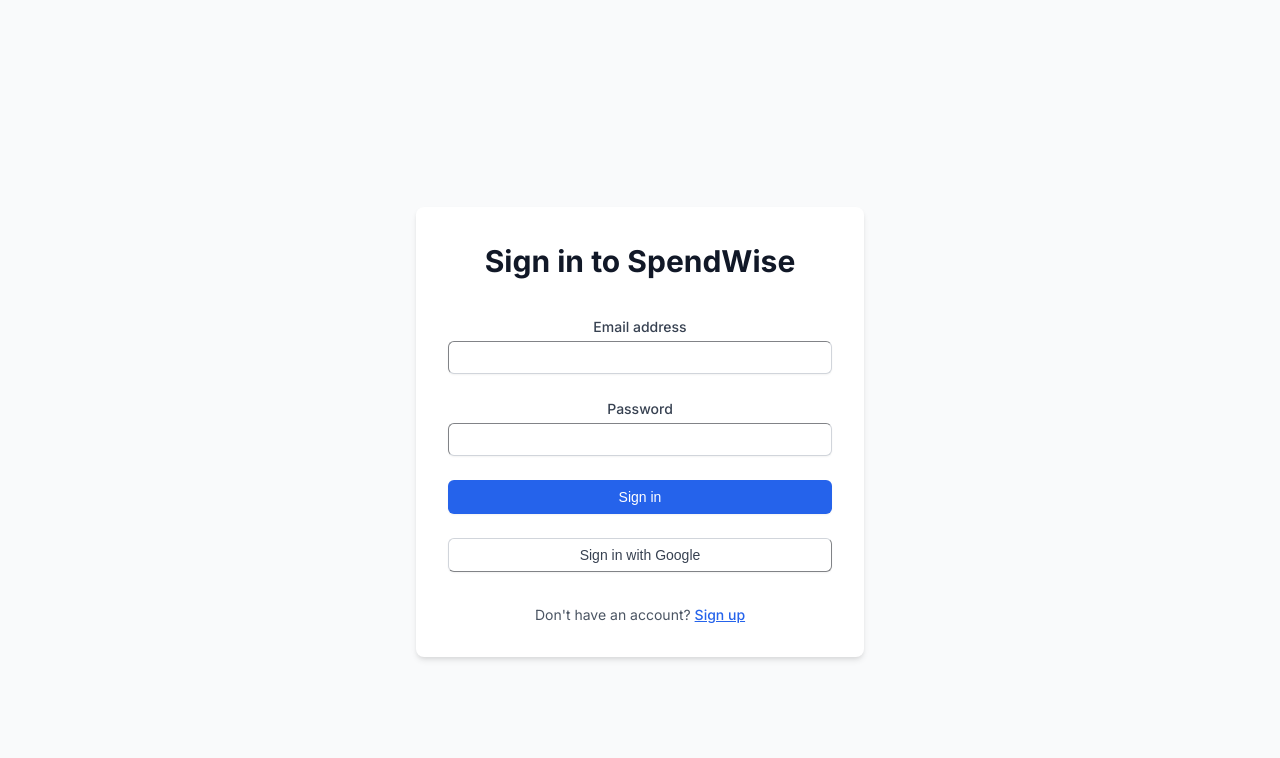
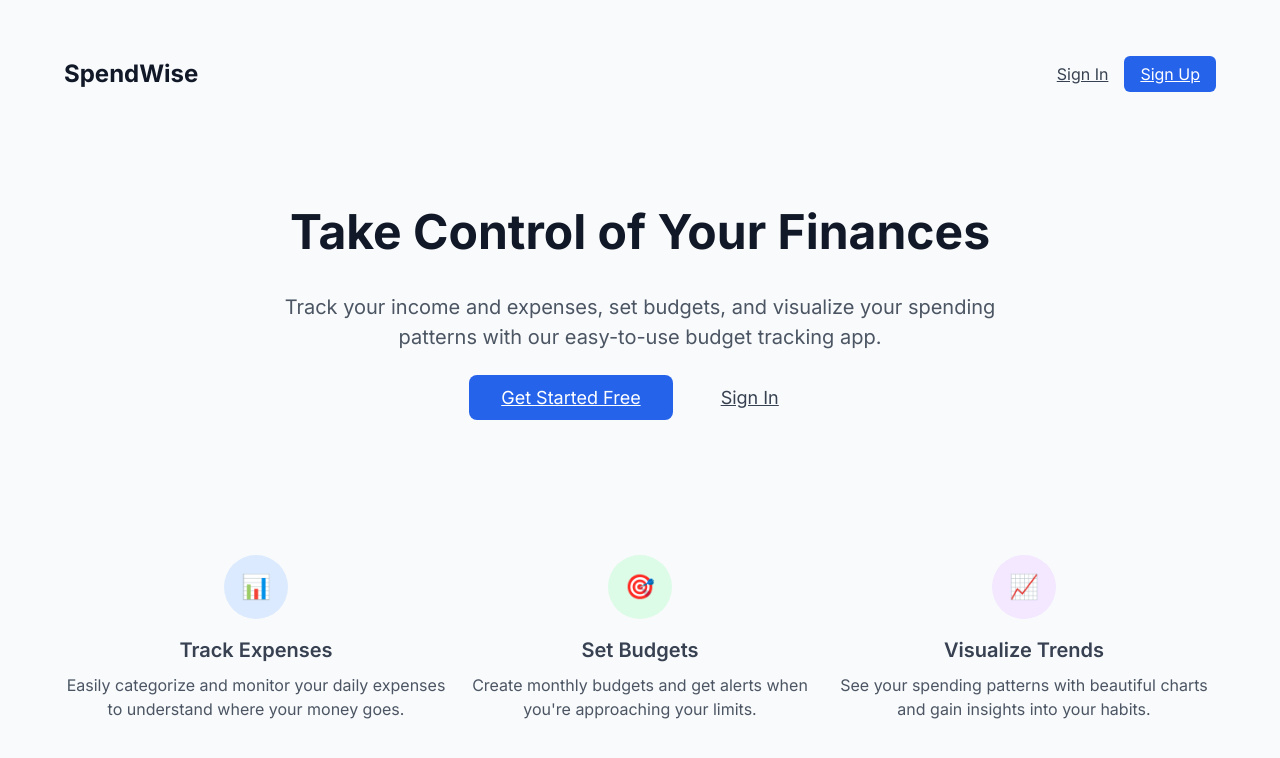
Before and after one commit to atharvabaodhankar/SpendWise, a React (Vite) app: page / in a window 1280 px wide. Before the commit this address led to /login. Shown: the top 758 px of the page. Built offline with nearby package versions, Linux system fonts and the light colour scheme; no server answers.

Commit message:
added home page and completed basic mvp structure

```diff
--- a/src/App.jsx
+++ b/src/App.jsx
@@ -1,6 +1,7 @@
-import { BrowserRouter as Router, Routes, Route, Navigate } from 'react-router-dom';
+import { BrowserRouter as Router, Routes, Route } from 'react-router-dom';
 import { AuthProvider } from './context/AuthContext';
 import ProtectedRoute from './components/ProtectedRoute';
+import Home from './pages/Home';
 import Login from './pages/Login';
 import Signup from './pages/Signup';
 import Dashboard from './pages/Dashboard';
@@ -12,6 +13,7 @@
       <AuthProvider>
         <div className="App">
           <Routes>
+            <Route path="/" element={<Home />} />
             <Route path="/login" element={<Login />} />
             <Route path="/signup" element={<Signup />} />
             <Route
@@ -22,7 +24,6 @@
                 </ProtectedRoute>
               }
             />
-            <Route path="/" element={<Navigate to="/dashboard" />} />
           </Routes>
         </div>
       </AuthProvider>
--- a/src/index.css
+++ b/src/index.css
@@ -153,3 +153,22 @@
 @media (min-width: 1024px) {
   .lg\:px-8 { padding-left: 2rem; padding-right: 2rem; }
 }
+
+/* Additional utility classes */
+.text-4xl { font-size: 2.25rem; }
+.text-5xl { font-size: 3rem; }
+.max-w-3xl { max-width: 48rem; }
+.py-6 { padding-top: 1.5rem; padding-bottom: 1.5rem; }
+.py-16 { padding-top: 4rem; padding-bottom: 4rem; }
+.py-20 { padding-top: 5rem; padding-bottom: 5rem; }
+.px-8 { padding-left: 2rem; padding-right: 2rem; }
+.mb-2 { margin-bottom: 0.5rem; }
+.w-16 { width: 4rem; }
+.h-16 { height: 4rem; }
+
+.bg-blue-100 { background-color: #dbeafe; }
+.bg-green-100 { background-color: #dcfce7; }
+.bg-purple-100 { background-color: #f3e8ff; }
+
+.hover\:bg-gray-50:hover { background-color: #f9fafb; }
+.hover\:text-gray-900:hover { color: #111827; }
--- /dev/null
+++ b/src/pages/Home.jsx
@@ -0,0 +1,103 @@
+import { Link } from 'react-router-dom';
+import { useAuth } from '../context/AuthContext';
+
+export default function Home() {
+  const { currentUser } = useAuth();
+
+  if (currentUser) {
+    return (
+      <div className="min-h-screen bg-gray-50 flex items-center justify-center">
+        <div className="text-center">
+          <h1 className="text-4xl font-bold text-gray-900 mb-4">Welcome to SpendWise</h1>
+          <p className="text-xl text-gray-600 mb-8">You're already logged in!</p>
+          <Link
+            to="/dashboard"
+            className="bg-blue-600 text-white px-6 py-3 rounded-lg hover:bg-blue-700"
+          >
+            Go to Dashboard
+          </Link>
+        </div>
+      </div>
+    );
+  }
+
+  return (
+    <div className="min-h-screen bg-gray-50">
+      <div className="max-w-7xl mx-auto px-4 sm:px-6 lg:px-8">
+        <div className="flex items-center justify-between py-6">
+          <h1 className="text-2xl font-bold text-gray-900">SpendWise</h1>
+          <div className="space-x-4">
+            <Link
+              to="/login"
+              className="text-gray-700 hover:text-gray-900"
+            >
+              Sign In
+            </Link>
+            <Link
+              to="/signup"
+              className="bg-blue-600 text-white px-4 py-2 rounded-md hover:bg-blue-700"
+            >
+              Sign Up
+            </Link>
+          </div>
+        </div>
+
+        <div className="text-center py-20">
+          <h2 className="text-5xl font-bold text-gray-900 mb-6">
+            Take Control of Your Finances
+          </h2>
+          <p className="text-xl text-gray-600 mb-8 max-w-3xl mx-auto">
+            Track your income and expenses, set budgets, and visualize your spending patterns
+            with our easy-to-use budget tracking app.
+          </p>
+          <div className="space-x-4">
+            <Link
+              to="/signup"
+              className="bg-blue-600 text-white px-8 py-3 rounded-lg text-lg hover:bg-blue-700"
+            >
+              Get Started Free
+            </Link>
+            <Link
+              to="/login"
+              className="border border-gray-300 text-gray-700 px-8 py-3 rounded-lg text-lg hover:bg-gray-50"
+            >
+              Sign In
+            </Link>
+          </div>
+        </div>
+
+        <div className="grid grid-cols-1 md:grid-cols-3 gap-8 py-16">
+          <div className="text-center">
+            <div className="bg-blue-100 w-16 h-16 rounded-full flex items-center justify-center mx-auto mb-4">
+              <span className="text-2xl">📊</span>
+            </div>
+            <h3 className="text-xl font-semibold mb-2">Track Expenses</h3>
+            <p className="text-gray-600">
+              Easily categorize and monitor your daily expenses to understand where your money goes.
+            </p>
+          </div>
+
+          <div className="text-center">
+            <div className="bg-green-100 w-16 h-16 rounded-full flex items-center justify-center mx-auto mb-4">
+              <span className="text-2xl">🎯</span>
+            </div>
+            <h3 className="text-xl font-semibold mb-2">Set Budgets</h3>
+            <p className="text-gray-600">
+              Create monthly budgets and get alerts when you're approaching your limits.
+            </p>
+          </div>
+
+          <div className="text-center">
+            <div className="bg-purple-100 w-16 h-16 rounded-full flex items-center justify-center mx-auto mb-4">
+              <span className="text-2xl">📈</span>
+            </div>
+            <h3 className="text-xl font-semibold mb-2">Visualize Trends</h3>
+            <p className="text-gray-600">
+              See your spending patterns with beautiful charts and gain insights into your habits.
+            </p>
+          </div>
+        </div>
+      </div>
+    </div>
+  );
+}
```
